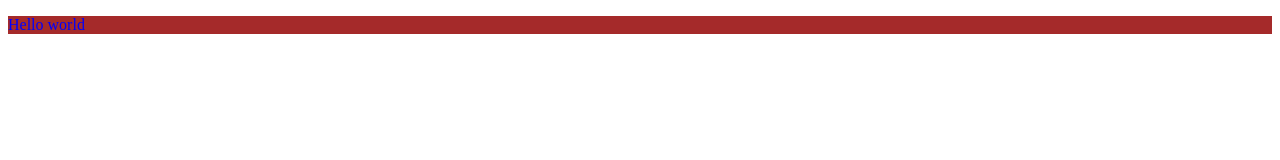
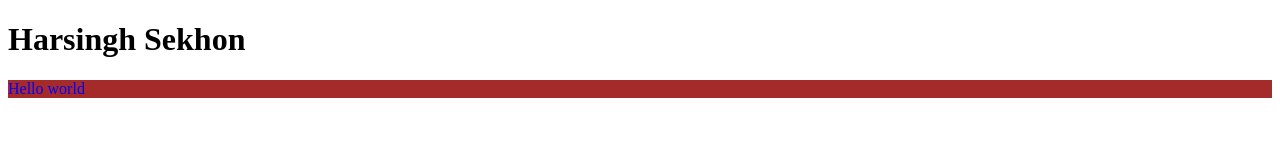
Before and after one commit to harriputterr/localrepo, a plain HTML site: page index.html in a window 1280 px wide. Drawn offline with Linux system fonts and the light colour scheme.

Commit message:
Add h1 tag

```diff
--- a/index.html
+++ b/index.html
@@ -6,7 +6,7 @@
     <title>Document</title>
 </head>
 <body>
+    <h1>Harsingh Sekhon</h1>
     <p style="color: blue; background-color: brown;">Hello world</p>
-
 </body>
 </html>
```
